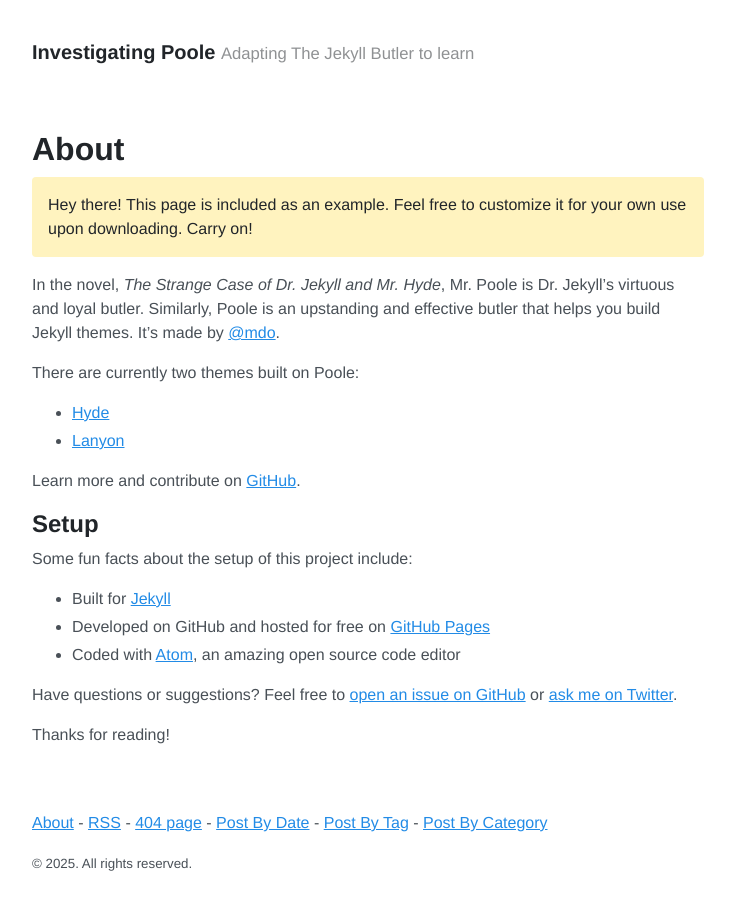
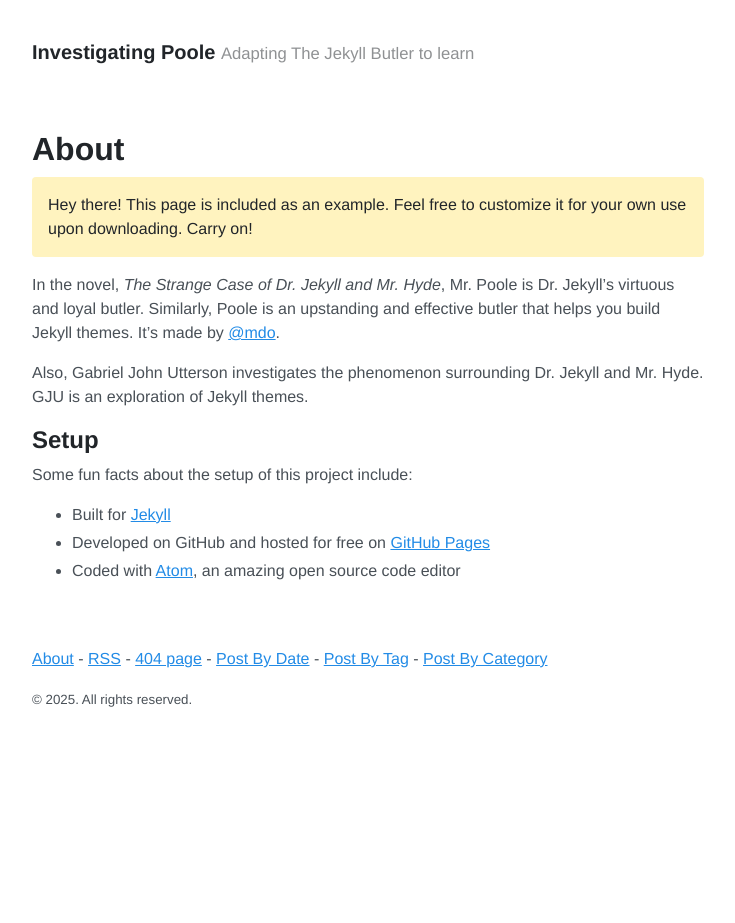
Before and after one commit to akmolteni/gju, a Jekyll site: the page built from about.md, in a window 1280 px wide. Shown: the whole page, without its empty margins (272-1007 px from the left). Built offline with Jekyll 4.4.1, drawn with Linux system fonts in a browser that asks for light colours; after the commit the page ends 900 px from its top, so only the background shows below that.

Commit message:
Update about.md

```diff
--- a/about.md
+++ b/about.md
@@ -9,12 +9,7 @@
 
 In the novel, *The Strange Case of Dr. Jekyll and Mr. Hyde*, Mr. Poole is Dr. Jekyll's virtuous and loyal butler. Similarly, Poole is an upstanding and effective butler that helps you build Jekyll themes. It's made by [@mdo](https://twitter.com/mdo).
 
-There are currently two themes built on Poole:
-
-- [Hyde](https://hyde.getpoole.com)
-- [Lanyon](https://lanyon.getpoole.com)
-
-Learn more and contribute on [GitHub](https://github.com/poole).
+Also, Gabriel John Utterson investigates the phenomenon surrounding Dr. Jekyll and Mr. Hyde. GJU is an exploration of Jekyll themes.
 
 ## Setup
 
@@ -23,7 +18,3 @@
 - Built for [Jekyll](https://jekyllrb.com)
 - Developed on GitHub and hosted for free on [GitHub Pages](https://pages.github.com)
 - Coded with [Atom](https://atom.io), an amazing open source code editor
-
-Have questions or suggestions? Feel free to [open an issue on GitHub](https://github.com/poole/poole/issues/new) or [ask me on Twitter](https://twitter.com/mdo).
-
-Thanks for reading!
```
